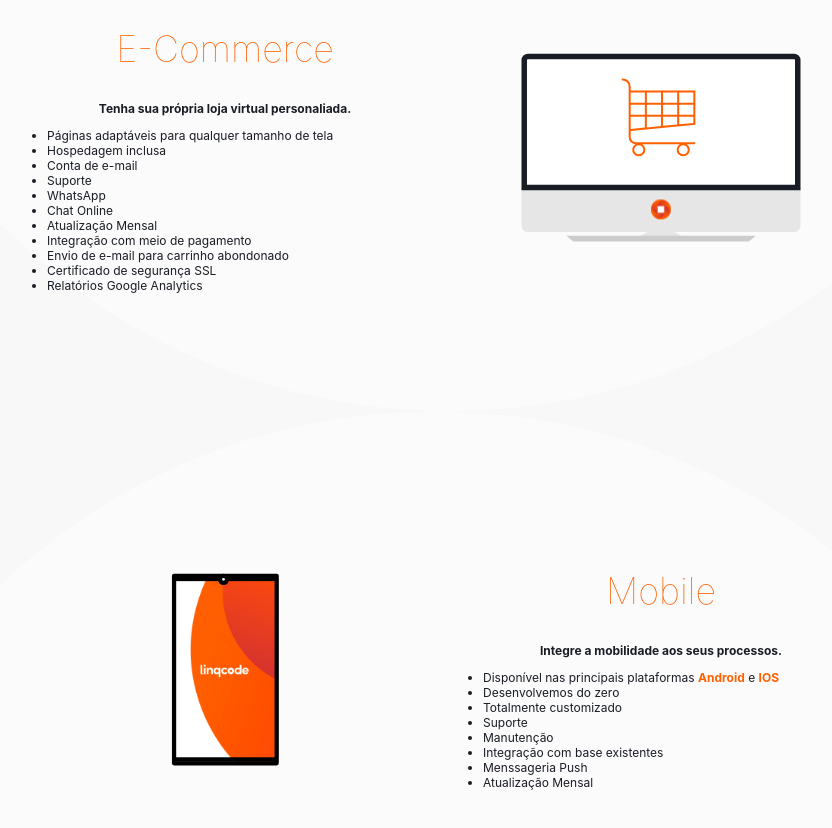
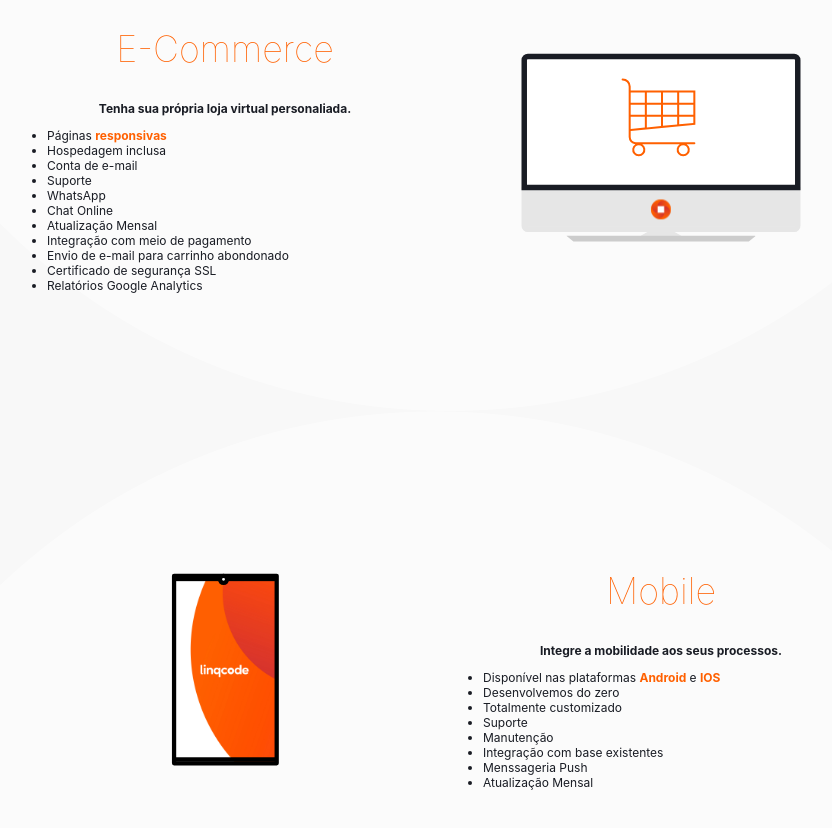
Before and after one commit to linqcode-org/site, a Next.js app: page /solucoes in a window 1280 px wide. Shown: the part 1080-1908 px from the top of the page, without its empty margins (197-1029 px from the left). Built offline with nearby package versions, Linux system fonts and the light colour scheme.

Commit message:
Ajustes ortograficos

```diff
--- a/pages/solucoes.js
+++ b/pages/solucoes.js
@@ -81,7 +81,7 @@ export default function Solucoes(){
                                 </p>
                                 <p>
                                     <ul>
-                                        <li>Páginas adaptáveis para qualquer tamanho de tela</li>
+                                        <li>Páginas <b className="primary">responsivas</b></li>
                                         <li>Hospedagem inclusa</li>
                                         <li>Conta de e-mail</li>
                                         <li>Suporte</li>
@@ -121,7 +121,7 @@ export default function Solucoes(){
                                 </p>
                                 <p>
                                     <ul>
-                                        <li>Disponível nas principais plataformas <b className="primary">Android</b> e <b className="primary">IOS</b></li>
+                                        <li>Disponível nas plataformas <b className="primary">Android</b> e <b className="primary">IOS</b></li>
                                         <li>Desenvolvemos do zero</li>
                                         <li>Totalmente customizado</li>
                                         <li>Suporte</li>
```
